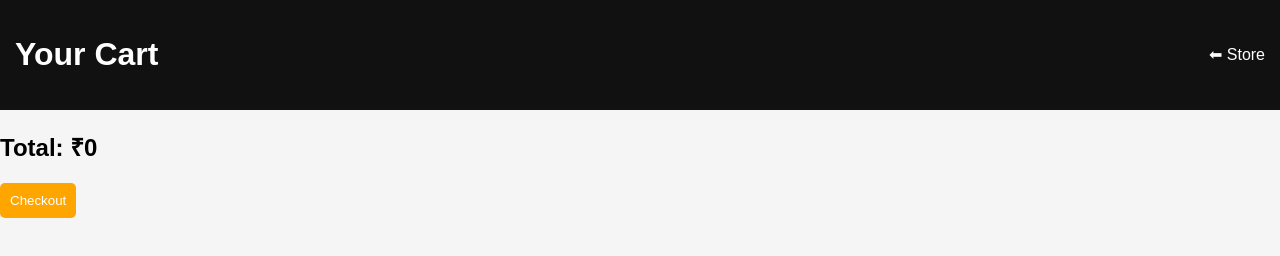
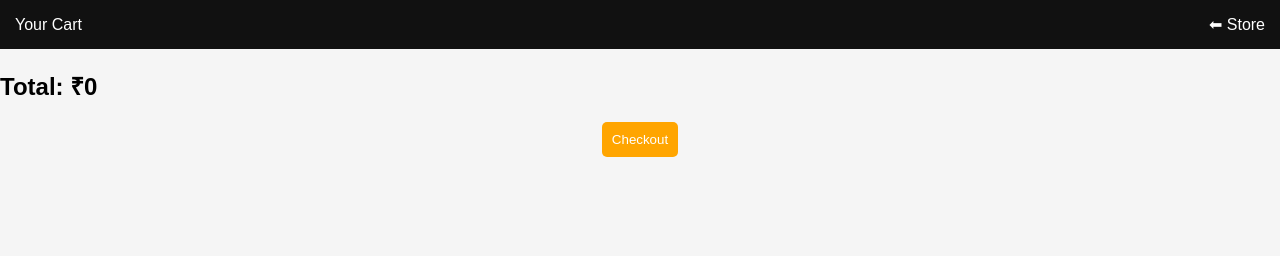
Before and after one commit to smartHubofficial7/Tech-Hub, a website: page cart.html in a window 1280 px wide. Drawn offline with Linux system fonts and the light colour scheme.

Commit message:
Update cart.html

```diff
--- a/cart.html
+++ b/cart.html
@@ -7,16 +7,21 @@
 
 <body>
 
-<header>
-<h1>Your Cart</h1>
+<header class="navbar">
+
+<div class="logo">Your Cart</div>
+
 <a href="index.html" class="cart-btn">⬅ Store</a>
+
 </header>
 
 <div id="cart-items"></div>
 
 <h2 id="total"></h2>
 
+<div style="text-align:center">
 <button onclick="checkout()">Checkout</button>
+</div>
 
 <script src="cart.js"></script>
 
```
